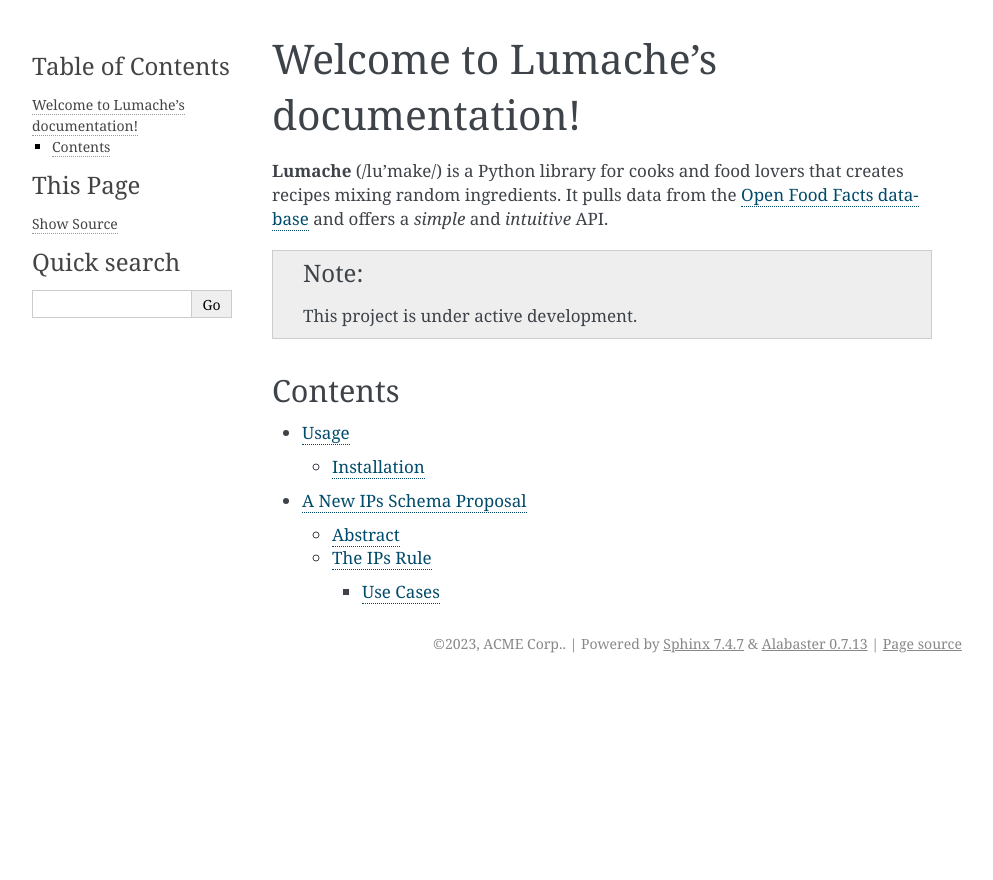
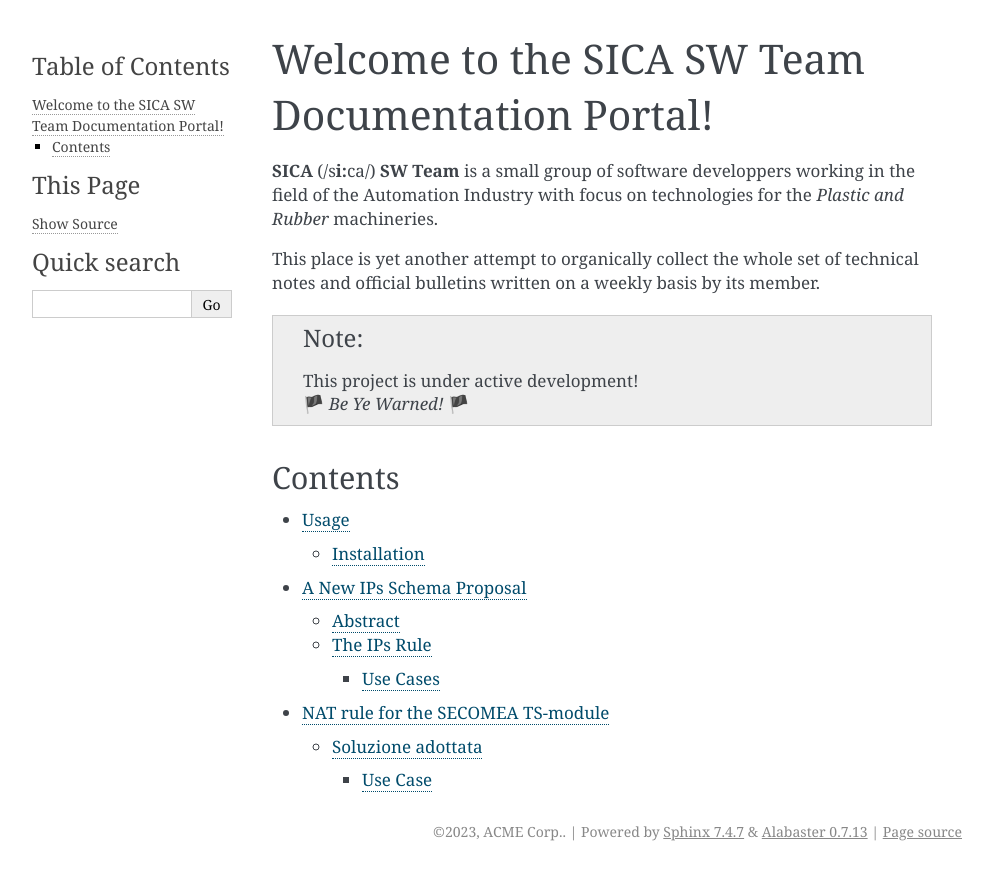
Before and after one commit to m4tte0/newIpSchema, a Sphinx documentation site: the page built from docs/source/index.rst, in a window 1280 px wide. Shown: the top 880 px of the page, without its empty margins (148-1141 px from the left). Built offline with Sphinx 7.4.7, drawn with Linux system fonts in a browser that asks for light colours; some of the changed lines change nothing that is shown.

Commit message:
pr_newHead_newSection
/mathon on July 10th 2023

```diff
--- a/docs/source/index.rst
+++ b/docs/source/index.rst
@@ -19,17 +19,26 @@
    * :ref:`modindex`
    * :ref:`search`
 
-Welcome to Lumache's documentation!
-===================================
 
-**Lumache** (/lu'make/) is a Python library for cooks and food lovers that
-creates recipes mixing random ingredients.  It pulls data from the `Open Food
-Facts database <https://world.openfoodfacts.org/>`_ and offers a *simple* and
-*intuitive* API.
+.. include:: <isonum.txt>
+.. |pirate| unicode:: U+1F3F4
+
+
+Welcome to the SICA SW Team Documentation Portal!
+=================================================
+
+**SICA** (/s\ **i:**\ ca/) **SW Team** is a small group of software developpers
+working in the field of the Automation Industry with focus on technologies for
+the *Plastic and Rubber* machineries.
+
+This place is yet another attempt to organically collect the whole set of
+technical notes and official bulletins written on a weekly basis by its member.
+
 
 .. note::
 
-   This project is under active development.
+   | This project is under active development!
+   | |pirate| *Be Ye Warned!*  |pirate|
 
 
 
@@ -40,3 +49,4 @@
 
    usage
    ips_schema
+   nat_secomea
--- /dev/null
+++ b/docs/source/nat_secomea.rst
@@ -0,0 +1,87 @@
+NAT rule for the SECOMEA TS-module
+==================================
+
+Questa procedura descrive i passaggi per scrivere le regole di Forwarding nel
+modulo Secomea
+
+Soluzione adottata
+------------------
+
+Collegare un cavo ETH dal PC ad una delle porte DEV del modulo Secomea e seguire
+le istruzioni del documento ‘’ UM_A00168_03_I ‘’ (nello specifico da pagina 32)
+per collegarsi al Link Manager. ( vedi Link in fondo )
+
+Una volta collegati al Link Manager appare la seguente schermata:
+
+
+
+Cliccare su Routing, esce la seguente schermata:
+
+Cliccare su IP Aliases, esce la seguente schermata:
+
+
+
+Per ogni nuovo indirizzo IP:
+Nella voce ‘’ IP Address ‘ inserire i nuovi indirizzi IP che vogliamo
+‘’agganciare’’ ai vecchi
+
+Nella voce ‘’ Interface ‘’ selezionare UPLINK
+
+Cliccare Save
+
+
+Aggiungere n agenti tanti quanti gli indirizzi IP che vogliamo ‘’agganciare’’
+In questo esempio: 2
+
+
+
+Nella voce ‘’ Device Type ‘’ selezionare CUSTOM ( advanced ) e Forwading per i
+due campi
+
+
+
+
+
+
+
+
+
+Nella voce ‘’ Device IP & Parameters ‘’ va inserita la regola di Forwarding,
+per farlo:
+
+Cliccare sull’icona dei dettagli ( vedi freccia immagine precedente ) per ciascun nuovo agente,
+esce la seguente schermata:
+
+
+Use Case
+^^^^^^^^
+
+Inserire la regola nella prima riga
+
+In questo esempio:
+	•	SAW       =  $10.35.2.12:ANY:1-65535>>169.254.227.118:1-65535
+	•	PULLER =  $10.35.2.11:ANY:1-65535>>169.254.227.119:1-65535
+
+In generale, a sinistra l’indirizzo IP nuovo e a destra il vecchio:
+$xxx.xxx.xxx.xxx:ANY:1-65535>>xxx.xxx.xxx.xxx:1-65535
+
+
+La sezione degli agenti, dopo aver scritto le regole, si presenta così:
+
+
+
+Verificare l’esito positivo di quanto fatto provando a ‘’pingare’’ i nuovi indirizzi IP.
+
+
+
+
+
+Link utili:
+
+
+Using the Custom > Forwarding and Routing ( Scada ) agents on Sitemanager
+
+https://cdn.document360.io/88f49507-a7a0-4636-b297-13c4d0065310/Images/Documentation/Using%20the%20forwarding%20agent_V2.2.pdf?sv=2019-07-07&sig=bMNAIZyUsJDJ6tKzrO6V7jxxKlTNaZ6PVOMXlqwofYg%3D&spr=https%2Chttp&st=2023-03-10T07%3A27%3A42Z&se=2023-03-10T07%3A37%3A42Z&srt=o&ss=b&sp=r
+
+
+**Documento UM_A00168_03_I**
```
